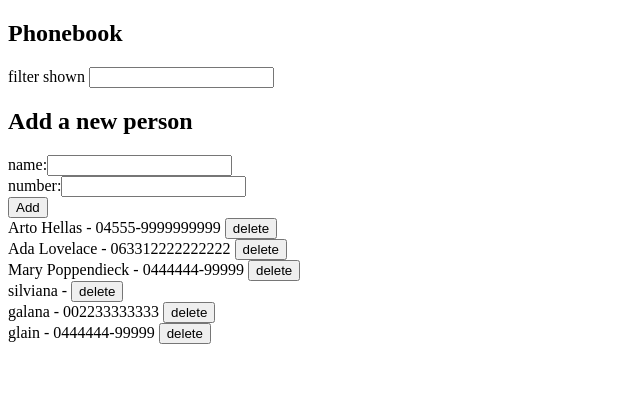
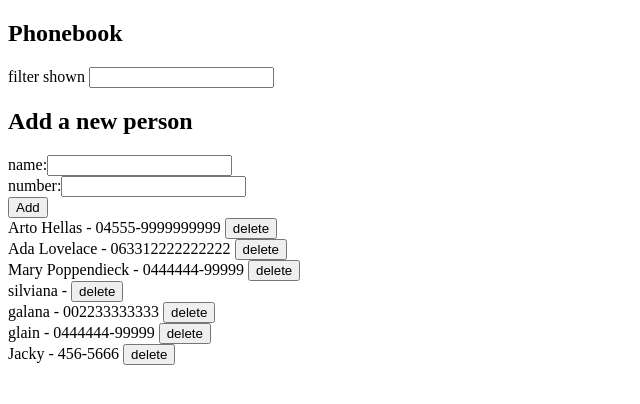
Before and after one commit to jeanm65/Part2-fullStackOpen, a React (Create React App) app: page / in a window 1280 px wide. Shown: the top 404 px of the page, without its empty margins (0-640 px from the left). Built offline with nearby package versions, Linux system fonts and the light colour scheme; data requests are answered from the project's data file.

Commit message:
refactor in the PersonForm.jsx container

```diff
--- a/db.json
+++ b/db.json
@@ -29,6 +29,11 @@
       "name": "glain",
       "number": "0444444-99999",
       "id": 27
+    },
+    {
+      "name": "Jacky",
+      "number": "456-5666",
+      "id": 28
     }
   ]
 }
--- a/src/containers/persons/PersonForm.jsx
+++ b/src/containers/persons/PersonForm.jsx
@@ -40,7 +40,7 @@ const PersonForm = ({ defaultValues, persons, person, setPersons }) => {
             {
               name: values.name,
               number: values.number,
-              id: persons[persons.length - 1].id++,
+              id: persons[persons.length - 1].id + 1,
               ...person,
             },
           ];
```
